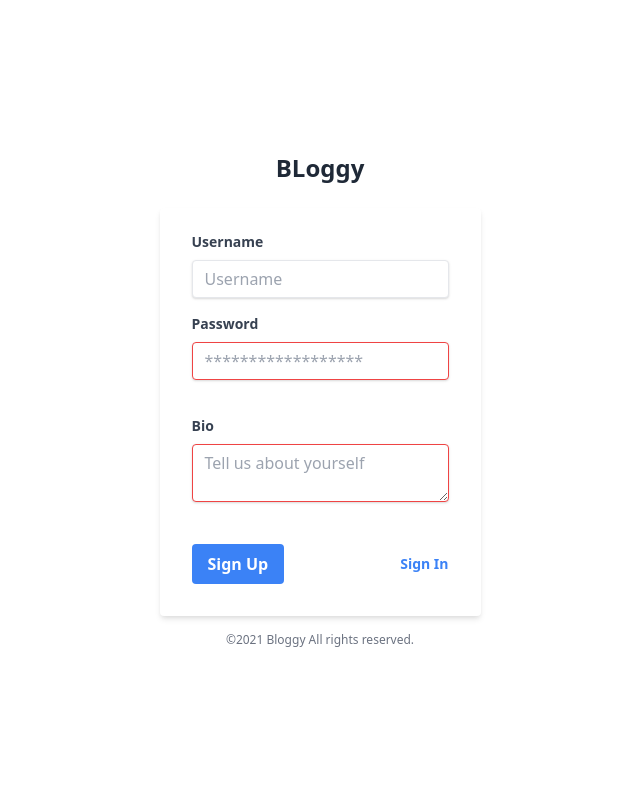
After one commit to Microsomes/bloggy_ma, a PHP site: page /signup.php in a window 1280 px wide. The commit adds this page. Shown: the whole page, without its empty margins (320-960 px from the left). Run offline with PHP 8.4, Linux system fonts and the light colour scheme.

Commit message:
login and signup form

```diff
--- a/setup.php
+++ b/setup.php
@@ -12,6 +12,8 @@
     //insert the tables with pdo
     $conn->exec($sql_tables);
 
+    header('Location: ./index.php');
+
 
 
 
--- /dev/null
+++ b/signup.php
@@ -0,0 +1,65 @@
+<!DOCTYPE html>
+<html lang="en">
+<head>
+    <meta charset="UTF-8">
+    <meta http-equiv="X-UA-Compatible" content="IE=edge">
+    <meta name="viewport" content="width=device-width, initial-scale=1.0">
+
+    <title>Sign Up to BLoggy</title>
+
+    <!--import tailwind cdn-->
+    <link rel="stylesheet" href="https://cdn.jsdelivr.net/npm/tailwindcss/dist/tailwind.min.css">
+
+</head>
+<body>
+
+    <!--Login form-->
+    <div class="container flex-col flex items-center h-screen justify-center mx-auto">
+
+        <h1>
+            <a href="index.php" class="text-2xl text-center text-gray-800 font-bold">
+                BLoggy
+            </a>
+        </h1>
+
+
+        <div class="mt-6 flex justify-center">
+            <div class="w-full max-w-sm">
+                <form class="bg-white shadow-md rounded px-8 pt-6 pb-8 mb-4" action="process/login.php" method="post">
+                    <div class="mb-4">
+                        <label class="block text-gray-700 text-sm font-bold mb-2" for="username">
+                            Username
+                        </label>
+                        <input class="shadow appearance-none border rounded w-full py-2 px-3 text-gray-700 leading-tight focus:outline-none focus:shadow-outline" id="username" type="text" placeholder="Username" name="username">
+                    </div>
+                    <div class="mb-6">
+                        <label class="block text-gray-700 text-sm font-bold mb-2" for="password">
+                            Password
+                        </label>
+                        <input class="shadow appearance-none border border-red-500 rounded w-full py-2 px-3 text-gray-700 mb-3 leading-tight focus:outline-none focus:shadow-outline" id="password" type="password" placeholder="******************" name="password">
+                    </div>
+
+                    <!--about me bio-->
+                    <div class="mb-6">
+                        <label class="block text-gray-700 text-sm font-bold mb-2" for="bio">
+                            Bio
+                        </label>
+                        <textarea class="shadow appearance-none border border-red-500 rounded w-full py-2 px-3 text-gray-700 mb-3 leading-tight focus:outline-none focus:shadow-outline" id="bio" type="text" placeholder="Tell us about yourself" name="bio"></textarea>
+                    </div>
+
+
+
+                    <div class="flex items-center justify-between">
+                        <button class="bg-blue-500 hover:bg-blue-700 text-white font-bold py-2 px-4 rounded focus:outline-none focus:shadow-outline" type="submit" name="login">
+                            Sign Up
+                        </button>
+                        <a class="inline-block align-baseline font-bold text-sm text-blue-500 hover:text-blue-800" href="login.php">
+                            Sign In
+                        </a>
+                    </div>
+                </form>
+                <p class="text-center text-gray-500 text-xs">
+                    &copy;2021 Bloggy All rights reserved.
+
+</body>
+</html>
```
Also changed, not shown: login.php (added, +54 -0 lines), process/login.php (added), process/signup.php (added).
